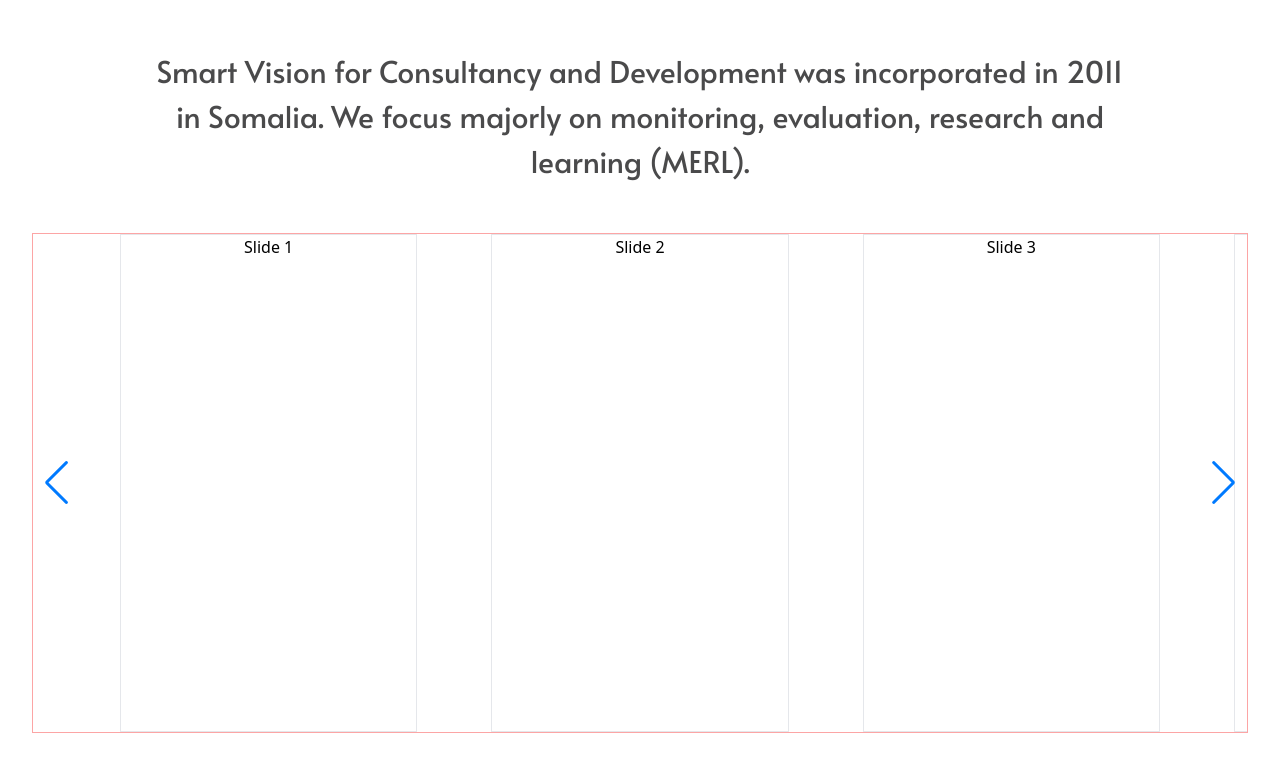
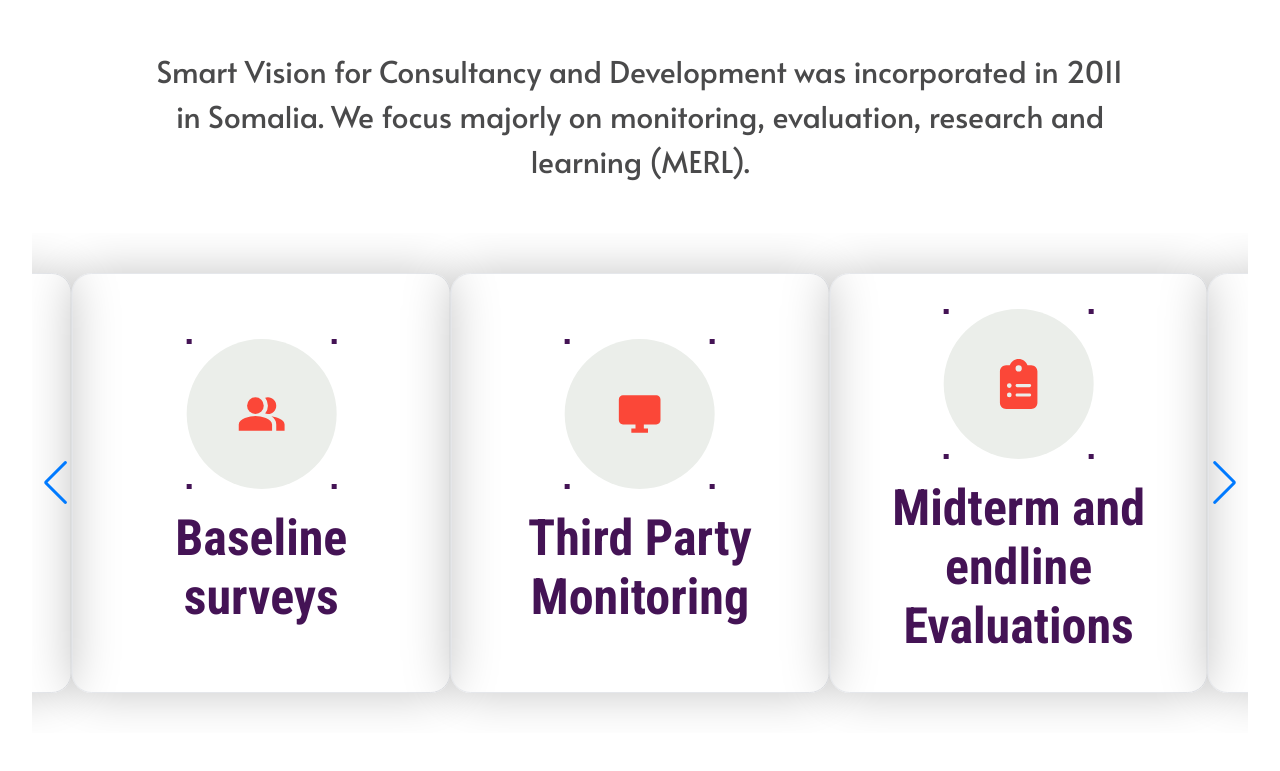
Before and after one commit to Robin0787/Job_Task, a React (Vite) app: page / in a window 1280 px wide. Shown: the part 2474-3245 px from the top of the page. Built offline with nearby package versions, Linux system fonts and the light colour scheme.

Commit message:
Completed banner and about us section

```diff
--- a/src/index.css
+++ b/src/index.css
@@ -26,3 +26,31 @@
 .desc {
   @apply alataFont text-secondary font-normal text-[15px] leading-[22px] md:text-[30px] md:leading-[45px];
 }
+
+.sliderArrow {
+  background: radial-gradient(50% 50% at 50% 50%, #fe7d15 0%, #fb4738 100%);
+}
+.slideIcon {
+  @apply text-[#FB4738];
+}
+
+.slideHeading {
+  @apply robotoFont text-primary font-bold text-[20px] leading-[23px] lg:text-[50px] lg:leading-[59px];
+}
+
+.slideIconBox {
+  border: 5px solid;
+
+  border-image-source: linear-gradient(
+    360deg,
+    #441355 100%,
+    rgba(112, 59, 175, 0) 72.95%
+  );
+
+  background-color: #ebeeea;
+  padding: 45px;
+  border-radius: 100%;
+  display: flex;
+  justify-content: center;
+  align-items: center;
+}
--- a/src/sections/ServicesSlider.css
+++ b/src/sections/ServicesSlider.css
@@ -1,7 +1,7 @@
 .swiper {
   width: 100%;
   height: 100%;
-  padding: 0 50px;
+  padding: 40px 40px;
 }
 
 .swiper-slide {
@@ -10,3 +10,8 @@
   justify-content: center;
   align-items: center;
 }
+
+.slideItem {
+  box-shadow: 0px 0px 49.8px -2px #00000040;
+  border-radius: 20px;
+}
--- a/src/sections/ServicesSlider.tsx
+++ b/src/sections/ServicesSlider.tsx
@@ -1,34 +1,69 @@
 /* eslint-disable @typescript-eslint/no-unused-vars */
-import { useState } from "react";
+import { ReactNode, useState } from "react";
 import { Navigation, Pagination, Virtual } from "swiper/modules";
 import { Swiper, SwiperSlide } from "swiper/react";
 
 // Import Swiper styles
+import { FaClipboardList } from "react-icons/fa6";
+import { MdDesktopWindows, MdPeopleAlt } from "react-icons/md";
 import "swiper/css";
 import "swiper/css/navigation";
 import "swiper/css/pagination";
 
 import "./ServicesSlider.css";
 
+interface TService {
+  title: string;
+  icon: ReactNode;
+}
+
 const ServicesSlider = () => {
   // Create array with 500 slides
-  const [slides] = useState(
-    Array.from({ length: 5 }).map((_, index) => `Slide ${index + 1}`)
-  );
+  const [slides] = useState<TService[]>([
+    {
+      title: "Third Party Monitoring",
+      icon: <MdDesktopWindows className="slideIcon" size={50} />,
+    },
+    {
+      title: "Midterm and endline Evaluations",
+      icon: <FaClipboardList className="slideIcon" size={50} />,
+    },
+    {
+      title: "Baseline surveys",
+      icon: <MdPeopleAlt className="slideIcon" size={50} />,
+    },
+    {
+      title: "Third Party Monitoring",
+      icon: <MdDesktopWindows className="slideIcon" size={50} />,
+    },
+    {
+      title: "Midterm and endline Evaluations",
+      icon: <FaClipboardList className="slideIcon" size={50} />,
+    },
+    {
+      title: "Baseline surveys",
+      icon: <MdPeopleAlt className="slideIcon" size={50} />,
+    },
+  ]);
 
   return (
-    <div className="h-[500px] border border-red-300">
+    <div className="h-[500px] overflow-visible">
       <Swiper
         modules={[Virtual, Navigation, Pagination]}
         slidesPerView={3}
-        initialSlide={1}
+        initialSlide={3}
         centeredSlides={true}
         navigation={true}
         virtual
       >
         {slides.map((slideContent, index) => (
-          <SwiperSlide key={slideContent} virtualIndex={index}>
-            <div className="border w-[80%] h-full">{slideContent}</div>
+          <SwiperSlide key={index} virtualIndex={index}>
+            <div className="border w-[440px] h-full slideItem">
+              <div className="w-full h-full flex flex-col justify-center items-center gap-5 p-[35px]">
+                <div className="slideIconBox">{slideContent.icon}</div>
+                <h2 className="slideHeading">{slideContent.title}</h2>
+              </div>
+            </div>
           </SwiperSlide>
         ))}
       </Swiper>
```
